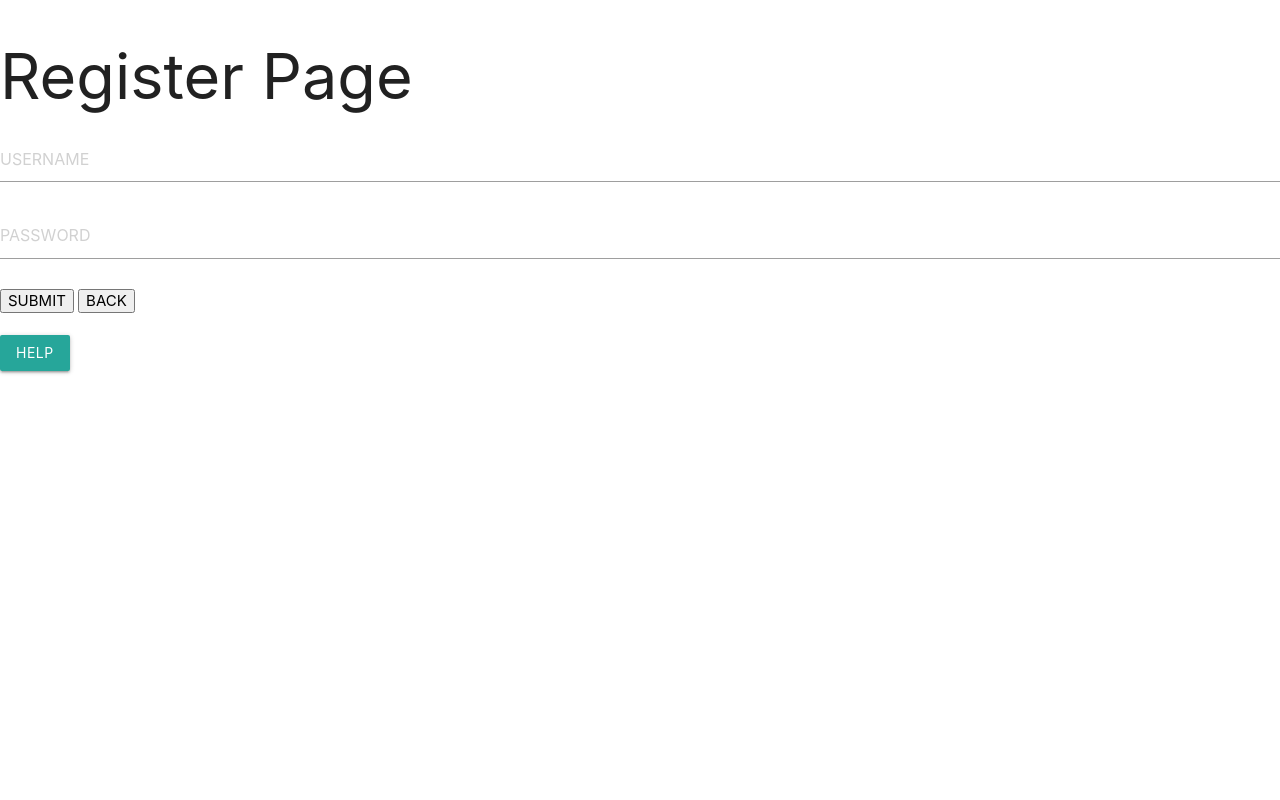
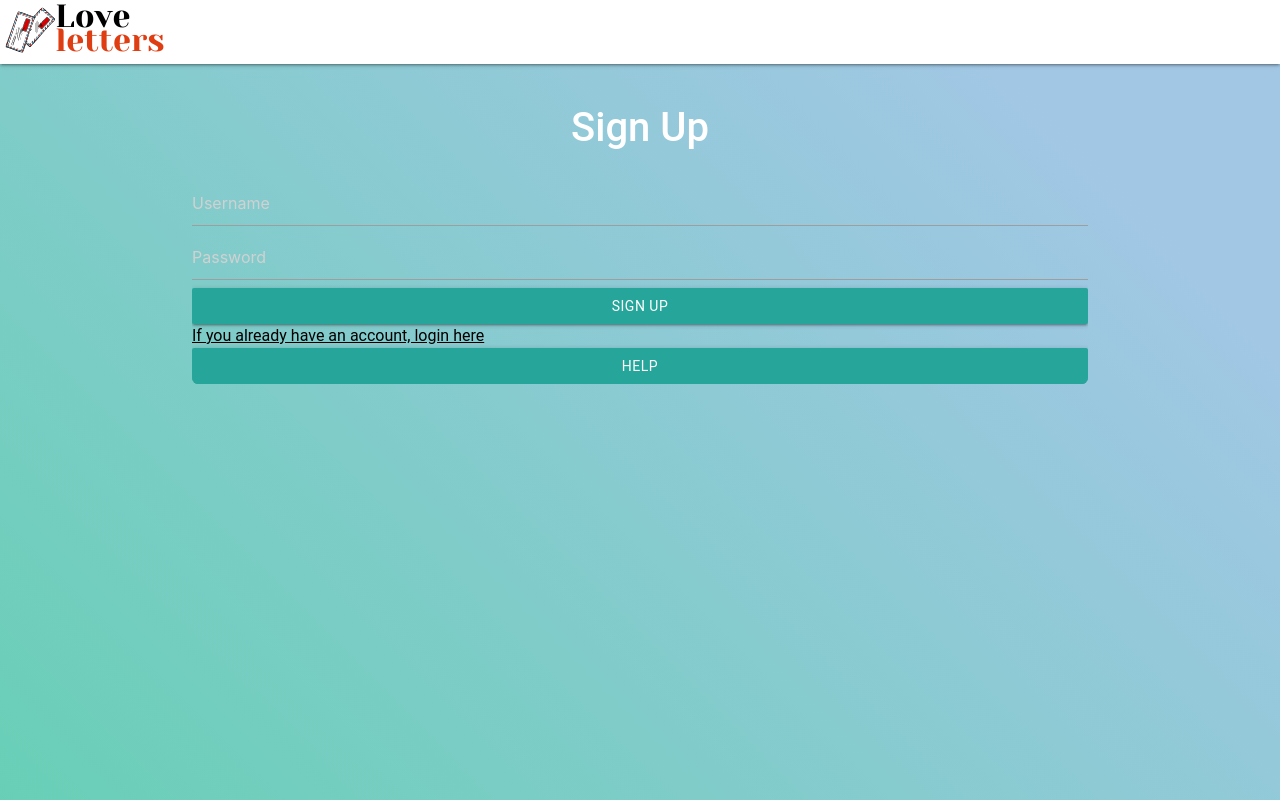
Before and after one commit to Leelaka/SIT725-assignment3, a website: page public/html/signup.html in a window 1280 px wide. Drawn offline with nearby package versions, Linux system fonts and the light colour scheme.

Commit message:
Sign Up page changes

```diff
--- a/public/css/signup.css
+++ b/public/css/signup.css
@@ -0,0 +1,137 @@
+* {
+    margin: 0;
+    padding: 0;
+    box-sizing: border-box;
+}
+
+#logo_img{
+    width: 170px;;
+    height: 70px;
+    padding: 0px 0px 10px 10px;
+    margin: 0px;
+}
+
+body {
+    font-family: Roboto;
+    font-size: 14px;
+    background-size: 200% 100% !important;
+    animation: move 10s ease infinite;
+    transform: translate3d(0, 0, 0);
+    background: linear-gradient(45deg, #49D49D 10%, #A2C7E5 90%);
+    height: 100vh
+}
+
+.container {
+    width: 90%;
+    max-width: 340px;
+    margin: 10vh auto;
+}
+
+.header {
+    text-align: center;
+
+
+}
+.title {
+    font-size: 40px;
+    margin-bottom: -10px;
+    font-weight: 500;
+    color: white;
+}
+
+.form {
+    margin-top: 40px;
+    border-radius: 6px;
+    overflow: hidden;
+
+}
+
+.form--no {
+    animation: NO 1s ease-in-out;
+    opacity: 1;
+    transform: translate3d(0, 0, 0);
+}
+
+.input {
+    display: block;
+    width: 100%;
+    padding: 20px;
+    font-family: 14px;
+    -webkit-appearance: none;
+    border: 0;
+    outline: 0;
+    transition: 0.3s;
+
+}
+
+input:focus {
+    background: darken(#fff, 3%);
+}
+
+.btn {
+    display: block;
+    width: 100%;
+    padding: 20px;
+    font-family: Roboto;
+    -webkit-appearance: none;
+    outline: 0;
+    border: 0;
+    color: white;
+    background: #ABA194;
+    transition: 0.3s;
+
+}
+
+.btn:hover {
+    background: darken(#ABA194, 5%);
+}
+
+@keyframes NO {
+  from, to {
+    -webkit-transform: translate3d(0, 0, 0);
+    transform: translate3d(0, 0, 0);
+  }
+
+  10%, 30%, 50%, 70%, 90% {
+    -webkit-transform: translate3d(-10px, 0, 0);
+    transform: translate3d(-10px, 0, 0);
+  }
+
+  20%, 40%, 60%, 80% {
+    -webkit-transform: translate3d(10px, 0, 0);
+    transform: translate3d(10px, 0, 0);
+  }
+}
+
+@keyframes arrive {
+    0% {
+        opacity: 0;
+        transform: translate3d(0, 50px, 0);
+    }
+
+    100% {
+        opacity: 1;
+        transform: translate3d(0, 0, 0);
+    }
+}
+
+@keyframes move {
+    0% {
+        background-position: 0 0
+    }
+
+    50% {
+        background-position: 100% 0
+    }
+
+    100% {
+        background-position: 0 0
+    }
+}
+
+.NewBtn {
+    text-decoration: underline;
+    text-align: center;
+    color: black;
+    font-size: 16px;
+}
--- a/public/html/signup.html
+++ b/public/html/signup.html
@@ -1,7 +1,7 @@
 <html>
     <head>
         <title>Sign up</title>
-        <link rel="stylesheet" type="style/css" href="../css/signup.css">
+        <link rel="stylesheet" type="text/css" href="../css/signup.css">
         <!-- Compiled and minified CSS -->
         <link rel="stylesheet" href="https://cdnjs.cloudflare.com/ajax/libs/materialize/1.0.0/css/materialize.min.css">
         <!-- jQuery (necessary for Bootstrap's JavaScript plugins) -->
@@ -13,17 +13,35 @@
         <script src="../js/signup.js" ></script>
     </head>
     <body>
-     <!-- heading -->
-        <div id="container">
-        <h1>Register Page</h1>
-    <!--Input boxes and buttons-->
-        <input type="text" id="username" name="username" placeholder="USERNAME"><br><br>
-        <input type="text" id="password" name="password" placeholder="PASSWORD"><br><br>
-        <button type="button" onclick="submit()"> SUBMIT </button>
-        <button type="button" onclick="back()"> BACK </button>
-        <br><br>
-        <button data-target="help" class="btn modal-trigger"> HELP </button>
+    <!--NavBar-->
+    <nav>
+        <div class="nav-wrapper white">
+            <img class="brand_logo" src="/logo.png" alt="Loveletter_logo" />
         </div>
+      </nav>
+
+    <!--Registration form-->
+    <div class= "container">
+        <header class="header">
+            <h1 class="title">Sign Up</h1>
+        </header>
+
+        <form class="form">
+            <div class="form_group">
+                <input class="input" type="text" id="username" name="username" placeholder="Username">
+            </div>
+            <div class="form_group">
+                <input class= "input" type="text" id="password" name="password" placeholder="Password">
+            </div>
+
+            <button class="btn" type="button" onclick="submit()"> Sign Up </button>
+            <a class="NewBtn" onclick="back()">If you already have an account, login here</a>
+
+            <button data-target="help" class="btn modal-trigger"> HELP </button>
+        </form>
+    </div>
+
+
     </body>
 </html>
 
@@ -31,11 +49,14 @@
 <div id="help" class="modal">
     <div class="modal-content">
         <h4>Account Requirements:</h4>
-        <p>1) A username must be between 6 to 15 characters.</p>
-        <p>2) A password must be between 10 to 24 characters.</p>
-        <p>3) A username must be unique.</p>
+        <ul>
+            <li>A username must be between 6 to 15 characters.</li>
+            <li>A password must be between 10 to 24 characters.</li>
+            <li>Do not use you name as the username and/or password</li>
+
+        </ul>
     </div>
     <div class="modal-footer">
-        <a href="#!" class="modal-close waves-effect waves-green btn-flat">Understand</a>
+        <a href="#!" class="modal-close waves-effect waves-green btn-flat">Got it</a>
     </div>
 </div>
--- a/public/js/signup.js
+++ b/public/js/signup.js
@@ -40,3 +40,11 @@
     console.log('Signup page ready')
     $('.modal').modal();
 })
+
+//SignUp functionalities
+const button = document.querySelector('.btn')
+const form   = document.querySelector('.form')
+
+button.addEventListener('click', function() {
+   form.classList.add('form--no')
+});
```
Also changed, not shown: public/Logo.png (added).
